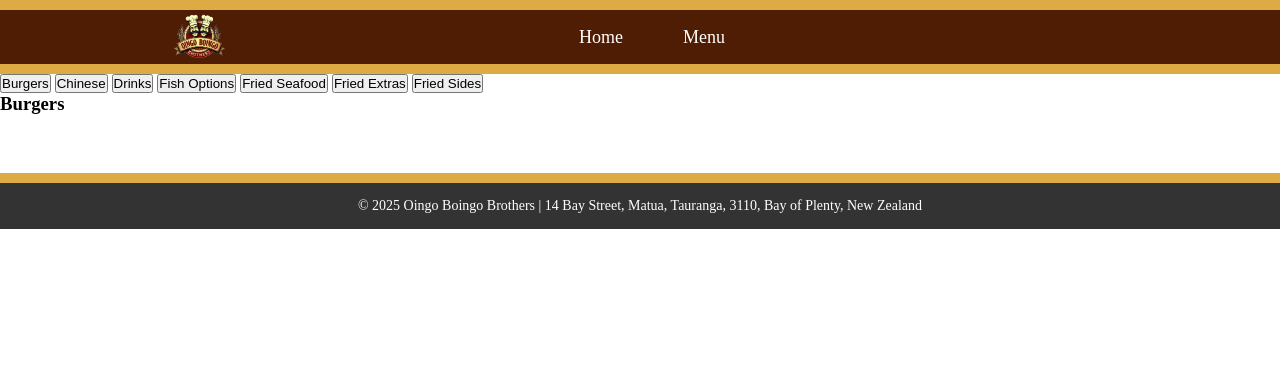
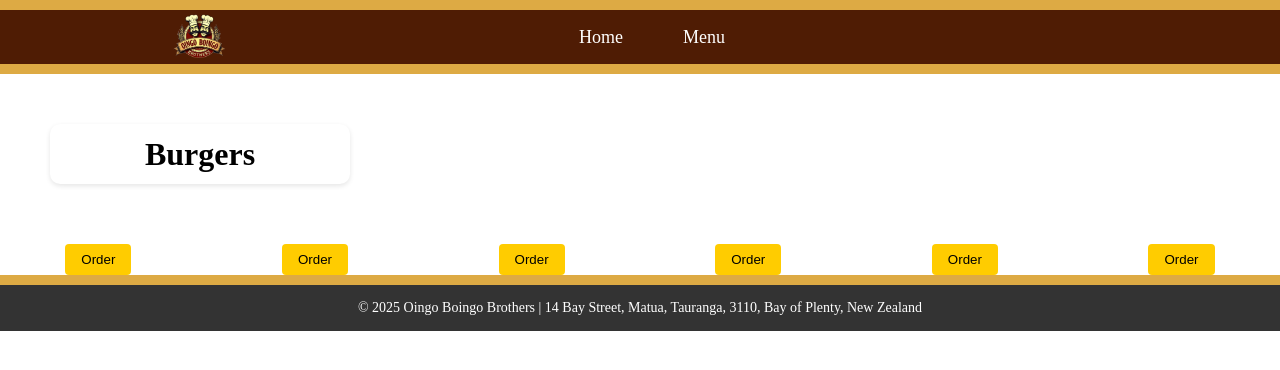
Before and after one commit to robertsc2/flaskapp, a Flask app: page /menu in a window 1280 px wide. Shown: the top 370 px of the page. Run offline with Flask 3, Linux system fonts and the light colour scheme.

Commit message:
menu page start

```diff
--- a/static/css/style.css
+++ b/static/css/style.css
@@ -90,12 +90,12 @@
   padding: 15px;
   font-size: 14px;
 }
-.OWNERS {
+.STAFF {
   width: 400px;
   height: 400px;
   border-radius: 10px;
 }
-.OWNERS_TEXT {
+.STAFF_TEXT {
   text-align: center;
   font-size: 20px;
   font-size: large;
@@ -112,6 +112,40 @@
   opacity: 0;
 }
 
-.agh {
-  opacity: 0;
+
+
+.parent {
+  display: flex;
+  flex-wrap: wrap;
+  gap: 20px;
 }
+
+.food-item {
+  display: flex;
+  flex-direction: column;
+  align-items: center;
+}
+
+.order-button {
+  margin-top: 10px;
+  padding: 8px 16px;
+  background-color: #ffcc00;
+  border: none;
+  border-radius: 4px;
+  cursor: pointer;
+}
+
+.order-button:hover {
+  background-color: #ffaa00;
+}
+.box {
+  width: 300px;
+  height: 60px;
+  border-radius: 10px;
+  background-color: #fff;
+  box-shadow: 0 2px 5px rgba(0,0,0,0.1);
+  display: flex;
+  flex-direction: column;
+  align-items: center;
+  margin: 50px;
+}
--- a/static/js/menu.js
+++ /dev/null
@@ -1,23 +0,0 @@
-// Function to switch between tabs
-function openTab(evt, tabName) {
-    var i, tabcontent, tablinks;
-
-    // Hide all tab content by default
-    tabcontent = document.getElementsByClassName("tabcontent");
-    for (i = 0; i < tabcontent.length; i++) {
-      tabcontent[i].style.display = "none";
-    }
-
-    // Remove the "active" class from all tab links
-    tablinks = document.getElementsByClassName("tablink");
-    for (i = 0; i < tablinks.length; i++) {
-      tablinks[i].classList.remove("active");
-    }
-
-    // Show the current tab and add an "active" class to the clicked link
-    document.getElementById(tabName).style.display = "block";
-    evt.currentTarget.classList.add("active");
-  }
-
-  // Set the default open tab to "Burgers"
-  document.getElementById("defaultOpen").click();
--- a/templates/menu.html
+++ b/templates/menu.html
@@ -33,56 +33,37 @@
 
   <!-- Yellow bar below topnav -->
   <div class="yellow-strip bottom"></div>
+<div class="box">
+  <h1>Burgers</h1>
+</div>
 
-  <!-- Menu tabs -->
-  <div class="menu-tabs">
-    <button class="tablink" onclick="openTab(event, 'Burgers')" id="defaultOpen">Burgers</button>
-    <button class="tablink" onclick="openTab(event, 'Chinese')">Chinese</button>
-    <button class="tablink" onclick="openTab(event, 'Drinks')">Drinks</button>
-    <button class="tablink" onclick="openTab(event, 'Fish')">Fish Options</button>
-    <button class="tablink" onclick="openTab(event, 'FriedSeafood')">Fried Seafood</button>
-    <button class="tablink" onclick="openTab(event, 'FriedExtras')">Fried Extras</button>
-    <button class="tablink" onclick="openTab(event, 'FriedSides')">Fried Sides</button>
+<div class="parent">
+    <div class="food-item">
+      <img src="" alt="">
+      <button class="order-button">Order</button>
+    </div>
+    <div class="food-item">
+      <img src="" alt="">
+      <button class="order-button">Order</button>
+    </div>
+    <div class="food-item">
+      <img src="" alt="">
+      <button class="order-button">Order</button>
+    </div>
+    <div class="food-item">
+      <img src="" alt="">
+      <button class="order-button">Order</button>
+    </div>
+    <div class="food-item">
+      <img src="" alt="">
+      <button class="order-button">Order</button>
+    </div>
+    <div class="food-item">
+      <img src="" alt="">
+      <button class="order-button">Order</button>
+    </div>
   </div>
 
-  <!-- Menu content for each tab -->
-  <div class="tab-content">
-
-    <div id="Burgers" class="tabcontent">
-      <h3>Burgers</h3>
-    </div>
-
-    <div id="Chinese" class="tabcontent">
-      <h3>Chinese</h3>
-    </div>
-
-    <div id="Drinks" class="tabcontent">
-      <h3>Drinks</h3>
-    </div>
-
-    <div id="Fish" class="tabcontent">
-      <h3>Fish Options</h3>
-    </div>
-
-    <div id="FriedSeafood" class="tabcontent">
-      <h3>Fried Seafood</h3>
-    </div>
-
-    <div id="FriedExtras" class="tabcontent">
-      <h3>Fried Extras</h3>
-    </div>
-
-    <div id="FriedSides" class="tabcontent">
-      <h3>Fried Sides</h3>
-    </div>
-
-  </div>
-  <audio controls autoplay class="agh">
-    <source src="/static/wahwah.wav" type="audio/mpeg">
-  </audio>
-  <audio controls autoplay class="agh">
-    <source src="/static/How You Like Me Now (Storks).mp3" type="audio/mpeg">
-  </audio>
 
 </body>
 </html>
```
Also changed, not shown: templates/index.html (+4 -11 lines), static/Chinese/cochowmein.jfif (added), static/TOADY.jpg (deleted), static/food/chips.webp (added), static/food/chow mein.jfif (added), static/food/chow mein.jpg (added), static/food/fish.webp (added), static/food/fried rice.jfif (added), static/food/fried rice.jpg (added), static/food/pork.jfif (added), static/food/pork.jpg (added), static/food/preview16.jpg (added), static/maxresdefault.jpg (deleted), 3 other files.
